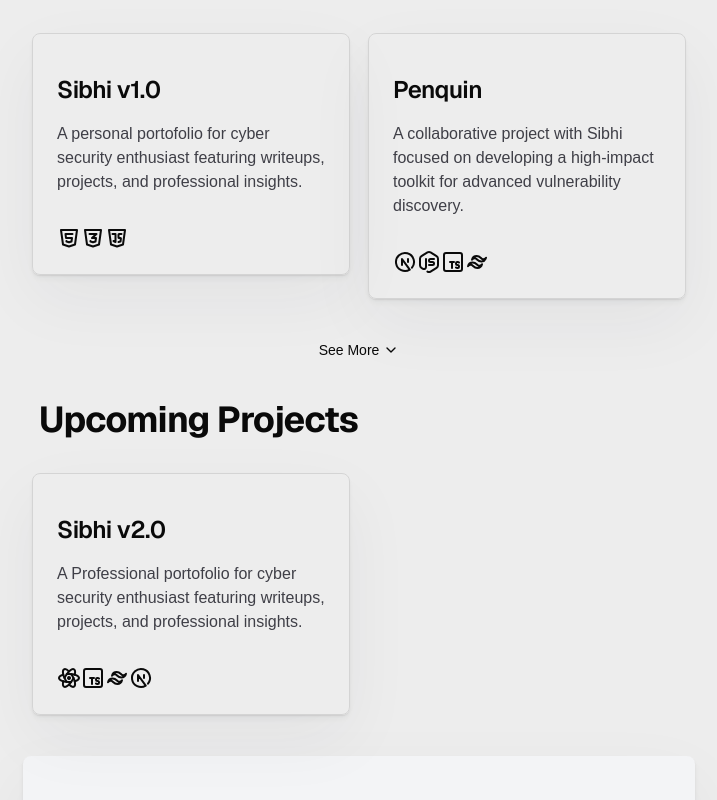
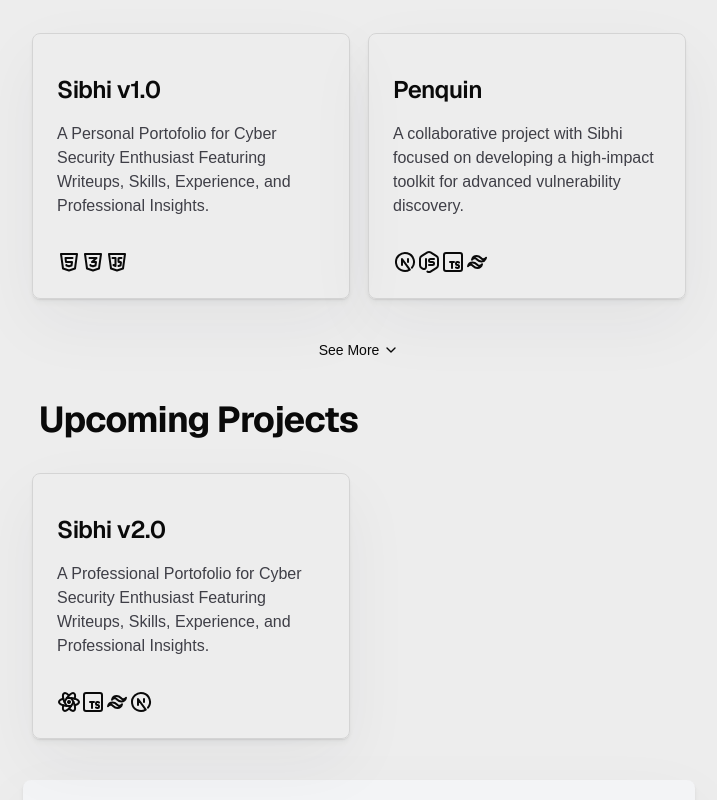
Before and after one commit to Tokittoo/Portofolio, a Next.js app: page / in a window 1280 px wide. Shown: the part 502-1302 px from the top of the page, without its empty margins (281-998 px from the left). Built offline with nearby package versions, Linux system fonts and the light colour scheme.

Commit message:
Update Projects.tsx

```diff
--- a/src/components/Projects.tsx
+++ b/src/components/Projects.tsx
@@ -73,7 +73,7 @@ const MongoDBls = {
 const projects: Project[] = [
   {
     title: 'Sibhi v1.0',
-    description: "A personal portofolio for cyber security enthusiast featuring writeups, projects, and professional insights.",
+    description: "A Personal Portofolio for Cyber Security Enthusiast Featuring Writeups, Skills, Experience, and Professional Insights.",
     link: 'https://xibhi.github.io',
     tags:[
       Html,
@@ -149,7 +149,7 @@ const projects: Project[] = [
  const upcomingProjects: Project[] = [
     {
     title: 'Sibhi v2.0',
-    description: "A Professional portofolio for cyber security enthusiast featuring writeups, projects, and professional insights.",
+    description: "A Professional Portofolio for Cyber Security Enthusiast Featuring Writeups, Skills, Experience, and Professional Insights.",
     link: 'https://xibhi.vercel.app',
     tags:[
       React,
```
